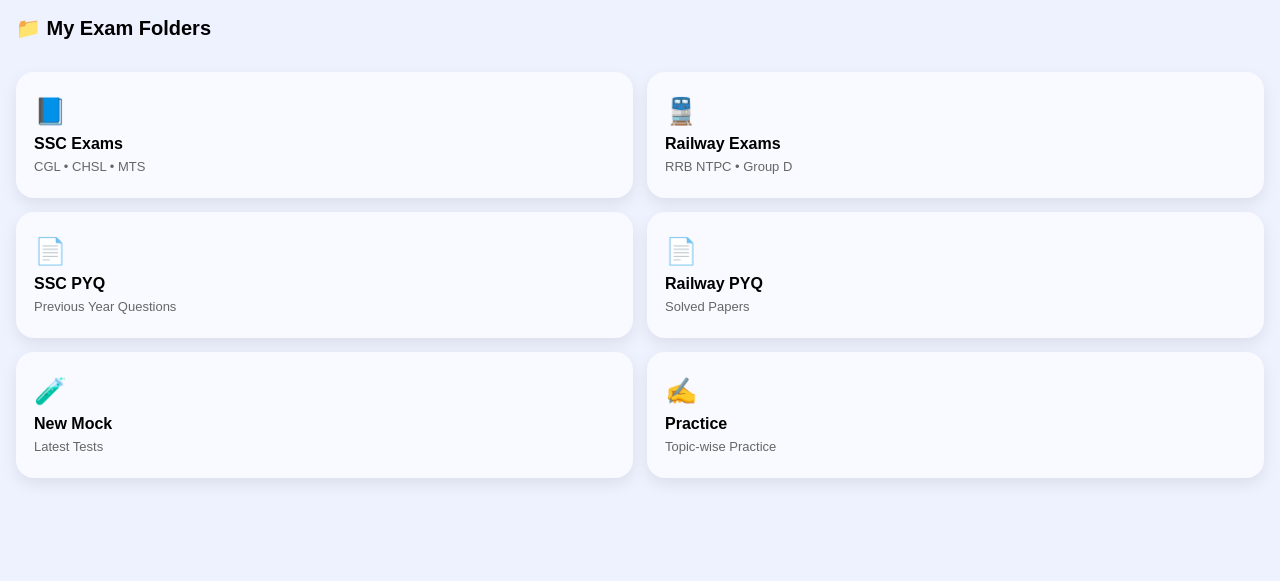
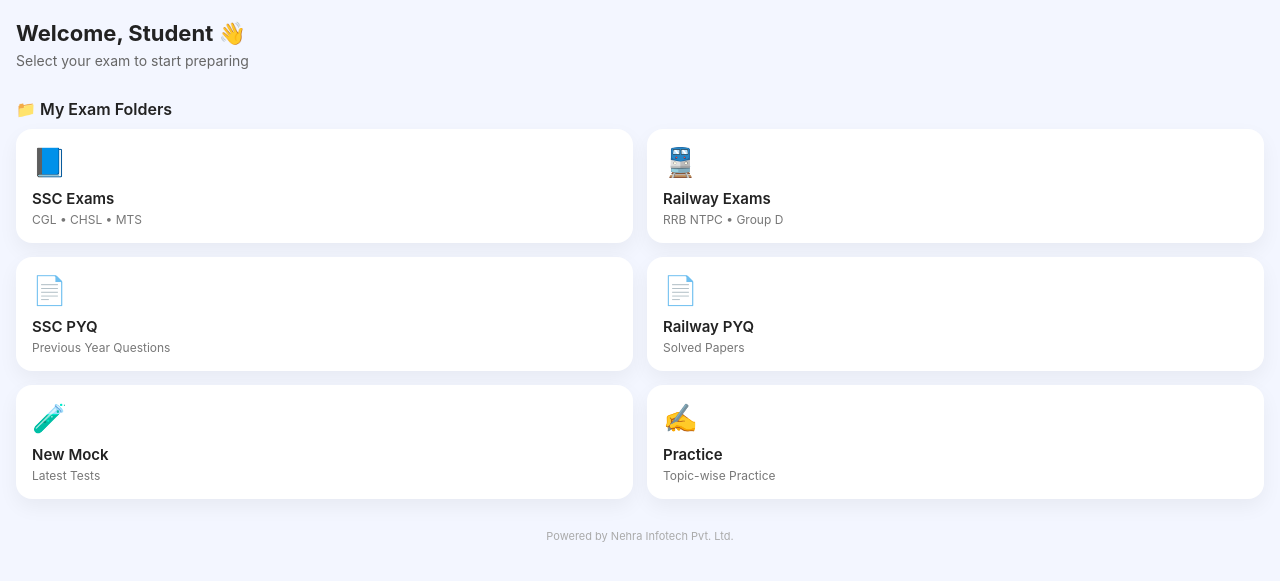
Before and after one commit to manojnehra1801-beep/Online-mock-platform, a Flask app: page /dashboard in a window 1280 px wide. Shown: the top 581 px of the page. Run offline with Flask 3, Linux system fonts and the light colour scheme.

Commit message:
Update student_dashboard.html

```diff
--- a/templates/student_dashboard.html
+++ b/templates/student_dashboard.html
@@ -3,94 +3,137 @@
 <head>
 <meta charset="UTF-8">
 <meta name="viewport" content="width=device-width, initial-scale=1.0">
-<title>Abhyas App – Dashboard</title>
+<title>Abhyas App | Dashboard</title>
 
 <style>
     body{
         margin:0;
-    font-family: Arial, sans-serif;
-    background:#eef2ff;
+        font-family: -apple-system, BlinkMacSystemFont, "Segoe UI", Roboto, Arial;
+        background:#f3f6ff;
+        color:#222;
     }
 
+    /* HEADER */
     .header{
-    padding:16px;
-    font-size:20px;
-    font-weight:600;
+        padding:20px 16px 10px;
+    }
+    .welcome{
+        font-size:22px;
+        font-weight:700;
+    }
+    .subtext{
+        margin-top:6px;
+        font-size:14px;
+        color:#666;
     }
 
+    /* SECTION TITLE */
+    .section-title{
+        margin:20px 16px 10px;
+        font-size:16px;
+        font-weight:600;
+        display:flex;
+        align-items:center;
+        gap:8px;
+    }
+
+    /* GRID */
     .grid{
         display:grid;
-    grid-template-columns: repeat(2, 1fr);
+        grid-template-columns:repeat(2,1fr);
         gap:14px;
-    padding:16px;
+        padding:0 16px 30px;
     }
 
     .card{
-    background:#f9faff;
-    border-radius:18px;
-    padding:18px;
-    box-shadow: 0 6px 16px rgba(0,0,0,0.08);
-    display:flex;
-    flex-direction:column;
-    justify-content:center;
-    min-height:90px;
+        background:#fff;
+        border-radius:16px;
+        padding:16px;
+        box-shadow:0 8px 20px rgba(0,0,0,0.05);
+        cursor:pointer;
+        transition:0.2s;
+    }
+    .card:active{
+        transform:scale(0.97);
+    }
+
+    .icon{
+        font-size:28px;
+        margin-bottom:10px;
     }
 
     .card-title{
-    font-size:16px;
+        font-size:15px;
         font-weight:600;
-    margin-bottom:6px;
+        margin-bottom:4px;
     }
 
     .card-sub{
-    font-size:13px;
-    color:#666;
+        font-size:12px;
+        color:#777;
     }
 
-.icon{
-    font-size:26px;
-    margin-bottom:8px;
+    /* FOOTER NOTE */
+    .footer{
+        text-align:center;
+        font-size:11px;
+        color:#aaa;
+        padding-bottom:20px;
     }
 </style>
 </head>
 
 <body>
 
-<div class="header">📁 My Exam Folders</div>
+<!-- HEADER -->
+<div class="header">
+    <div class="welcome">
+        Welcome, {{ session['name'] if session.get('name') else 'Student' }} 👋
+    </div>
+    <div class="subtext">
+        Select your exam to start preparing
+    </div>
+</div>
 
+<!-- SECTION -->
+<div class="section-title">
+    📁 My Exam Folders
+</div>
+
+<!-- GRID -->
 <div class="grid">
 
-    <div class="card">
+    <div class="card" onclick="location.href='/ssc-exams'">
         <div class="icon">📘</div>
         <div class="card-title">SSC Exams</div>
         <div class="card-sub">CGL • CHSL • MTS</div>
     </div>
 
-    <div class="card">
+    <div class="card" onclick="location.href='/railway-exams'">
         <div class="icon">🚆</div>
         <div class="card-title">Railway Exams</div>
         <div class="card-sub">RRB NTPC • Group D</div>
     </div>
 
-    <div class="card">
+    <div class="card" onclick="location.href='/ssc-pyq'">
         <div class="icon">📄</div>
         <div class="card-title">SSC PYQ</div>
         <div class="card-sub">Previous Year Questions</div>
     </div>
 
-    <div class="card">
+    <div class="card" onclick="location.href='/railway-pyq'">
         <div class="icon">📄</div>
         <div class="card-title">Railway PYQ</div>
         <div class="card-sub">Solved Papers</div>
     </div>
 
-    <div class="card">
+    <div class="card" onclick="location.href='/new-mock'">
         <div class="icon">🧪</div>
         <div class="card-title">New Mock</div>
         <div class="card-sub">Latest Tests</div>
     </div>
 
-    <div class="card">
+    <div class="card" onclick="location.href='/practice'">
         <div class="icon">✍️</div>
         <div class="card-title">Practice</div>
         <div class="card-sub">Topic-wise Practice</div>
@@ -98,5 +141,10 @@
 
 </div>
 
+<!-- FOOTER -->
+<div class="footer">
+    Powered by Nehra Infotech Pvt. Ltd.
+</div>
+
 </body>
 </html>
```
Lines whose indentation alone changed are shown as unchanged.
